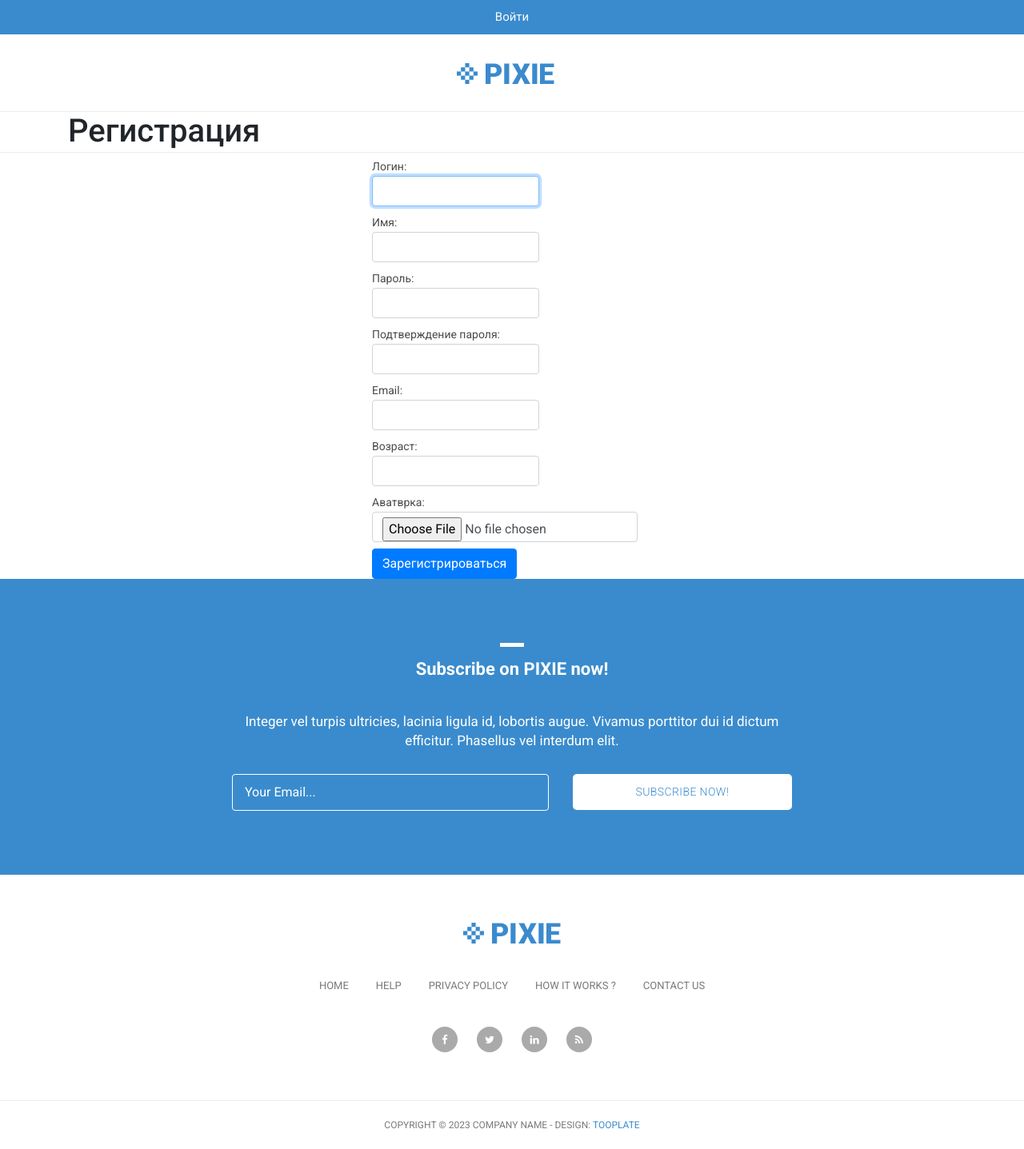
After one commit to AlexVolk51532/StepShop, a Django app: page /auth/register/ in a window 1280 px wide. The commit adds this page. Shown: the whole page at 80% size. Run offline with Django 4.2, Linux system fonts and the light colour scheme; parts of the project's set-up code (start-up, migrations or seed data) failed here and were passed over; some libraries are stand-ins or nearby versions.

Commit message:
lesson_07: register

```diff
--- a/stepshop/authapp/forms.py
+++ b/stepshop/authapp/forms.py
@@ -1,4 +1,5 @@
-from django.contrib.auth.forms import AuthenticationForm
+from django import forms
+from django.contrib.auth.forms import AuthenticationForm, UserCreationForm
 
 from authapp.models import ShopUser
 
@@ -9,8 +10,32 @@ class ShopUserLoginForm(AuthenticationForm):
         fields = ('username', 'password')
 
     def __init__(self, *args, **kwargs):
-        super(ShopUserLoginForm, self).__init__(*args, **kwargs)
+        super().__init__(*args, **kwargs)
 
         # можно назначить стили каждому полю
         for field_name, field in self.fields.items():
             field.widget.attrs['class'] = 'form-control'
+            field.help_text = ''
+
+
+class ShopUserRegisterForm(UserCreationForm):
+    class Meta:
+        model = ShopUser
+        fields = ('username', 'first_name', 'password1', 'password2', 'email', 'age', 'avatar')
+
+    def __init__(self, *args, **kwargs):
+        super().__init__(*args, **kwargs)
+
+        # можно назначить стили каждому полю
+        for field_name, field in self.fields.items():
+            field.widget.attrs['class'] = 'form-control'
+            field.help_text = ''
+
+
+    def clean_age(self):
+        data = self.cleaned_data['age']
+
+        if data < 18:
+            raise forms.ValidationError("Вы слишком молоды!")
+
+        return data
--- a/stepshop/authapp/urls.py
+++ b/stepshop/authapp/urls.py
@@ -1,10 +1,11 @@
 from django.urls import path
 
-from authapp.views import login, logout
+from authapp.views import login, logout, register
 
 app_name = 'authapp'
 
 urlpatterns = [
     path('login/', login, name='login'),
     path('logout/', logout, name='logout'),
+    path('register/', register, name='register'),
 ]
--- a/stepshop/authapp/views.py
+++ b/stepshop/authapp/views.py
@@ -3,7 +3,7 @@ from django.http import HttpResponseRedirect
 from django.shortcuts import render
 from django.urls import reverse
 
-from authapp.forms import ShopUserLoginForm
+from authapp.forms import ShopUserLoginForm, ShopUserRegisterForm
 
 
 def login(request):
@@ -32,3 +32,23 @@ def login(request):
 def logout(request):
     auth.logout(request)
     return HttpResponseRedirect(reverse('index'))
+
+
+def register(request):
+    title = 'регистрация'
+
+    if request.method == "POST":
+        register_form = ShopUserRegisterForm(request.POST, request.FILES)
+
+        if register_form.is_valid():
+            register_form.save()
+            return HttpResponseRedirect(reverse('auth:login'))
+    else:
+        register_form = ShopUserRegisterForm()
+
+    context = {
+        'title': title,
+        'register_form': register_form,
+    }
+
+    return render(request, 'auth/register.html', context)
--- a/stepshop/stepshop/templates/auth/login.html
+++ b/stepshop/stepshop/templates/auth/login.html
@@ -18,7 +18,7 @@
             </form>
             <br>
             <button class="btn btn-round btn-primary">
-                <a href="{# url 'auth:register' #}" class="text-light">
+                <a href="{% url 'auth:register' %}" class="text-light">
                     Зарегистрироваться
                 </a>
             </button>
--- /dev/null
+++ b/stepshop/stepshop/templates/auth/register.html
@@ -0,0 +1,55 @@
+{% extends 'base.html' %}
+{% load static %}
+
+{% block title %}
+{{ title|capfirst }}
+{% endblock %}
+
+{% block content %}
+<div class="container">
+    <h1>{{ title|capfirst }}</h1>
+
+    <div class="row">
+        <div class="mx-auto col-4">
+            <form action="{% url 'auth:register' %}" class="form-horizontal" method="post"
+                  enctype="multipart/form-data">
+                {% csrf_token %}
+
+                <p>
+                    <label for="login">Логин:
+                    {{ register_form.username }}</label>
+                </p>
+                <p>
+                    <label>Имя:
+                    {{ register_form.first_name }}</label>
+                </p>
+                <p>
+                    <label>Пароль:
+                    {{ register_form.password1 }}</label>
+                </p>
+                <p>
+                    <label>Подтверждение пароля:
+                    {{ register_form.password2 }}</label>
+                </p>
+                <p>
+                    <label>Email:
+                    {{ register_form.email }}</label>
+                </p>
+                <p>
+                    <label>Возраст:
+                    {{ register_form.age }}</label>
+                </p>
+                <p>
+                    <label>Аватврка:
+                    {{ register_form.avatar }}</label>
+                </p>
+
+                <button class="btn btn-primary" type="submit">
+                        Зарегистрироваться
+                </button>
+            </form>
+        </div>
+    </div>
+
+</div>
+{% endblock %}
```
